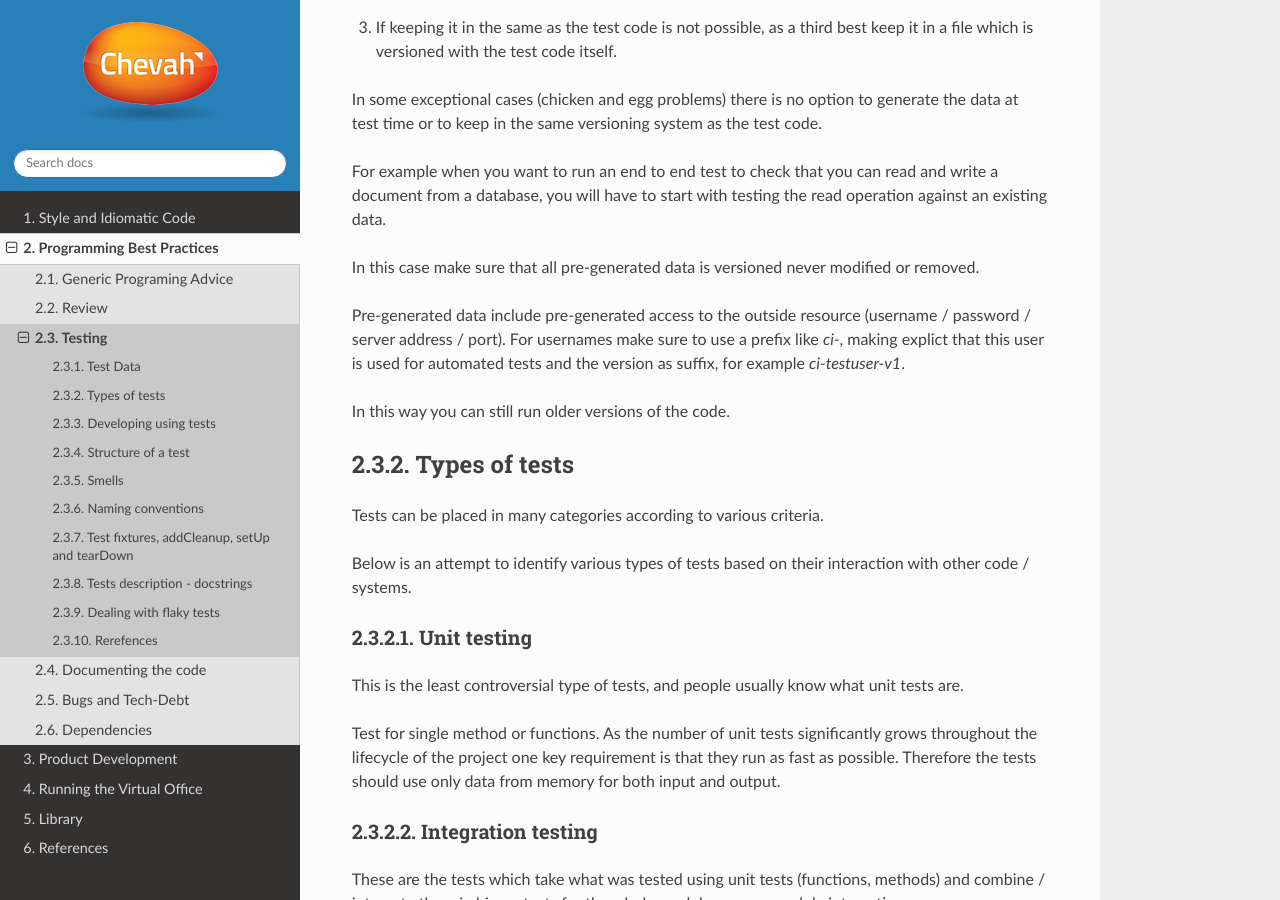
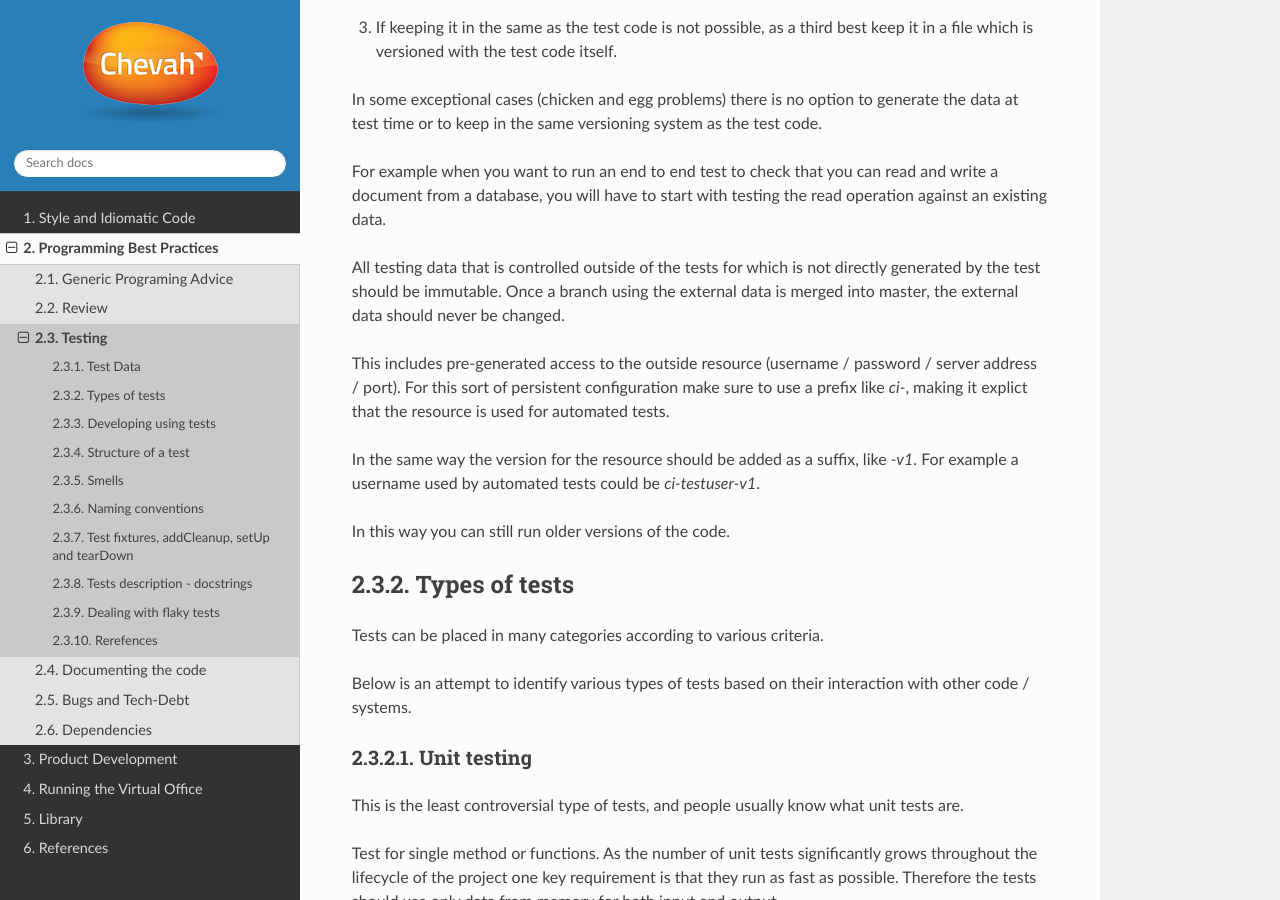
Before and after one commit to chevah/geck, a Sphinx documentation site: the page built from docs/programming/testing.rst, in a window 1280 px wide and 900 px high, scrolled down 2420 px. Built offline with Sphinx 7.4.7 and the Read the Docs theme 2.0.0, drawn with Linux system fonts in a browser that asks for light colours.

Commit message:
post review

```diff
--- a/docs/programming/testing.rst
+++ b/docs/programming/testing.rst
@@ -104,13 +104,19 @@ For example when you want to run an end to end test to check that you can
 read and write a document from a database, you will have to start with testing
 the read operation against an existing data.
 
-In this case make sure that all pre-generated data is versioned never modified
-or removed.
+All testing data that is controlled outside of the tests for which is not
+directly generated by the test should be immutable.
+Once a branch using the external data is merged into master, the external data
+should never be changed.
 
-Pre-generated data include pre-generated access to the outside resource
-(username / password / server address / port). For usernames make sure to use
-a prefix like `ci-`, making explict that this user is used for automated tests
-and the version as suffix, for example `ci-testuser-v1`.
+This includes pre-generated access to the outside resource (username /
+password / server address / port). For this sort of persistent configuration
+make sure to use a prefix like `ci-`, making it explict that the resource is
+used for automated tests.
+
+In the same way the version for the resource should be added as a suffix,
+like `-v1`.
+For example a username used by automated tests could be `ci-testuser-v1`.
 
 In this way you can still run older versions of the code.
 
```
